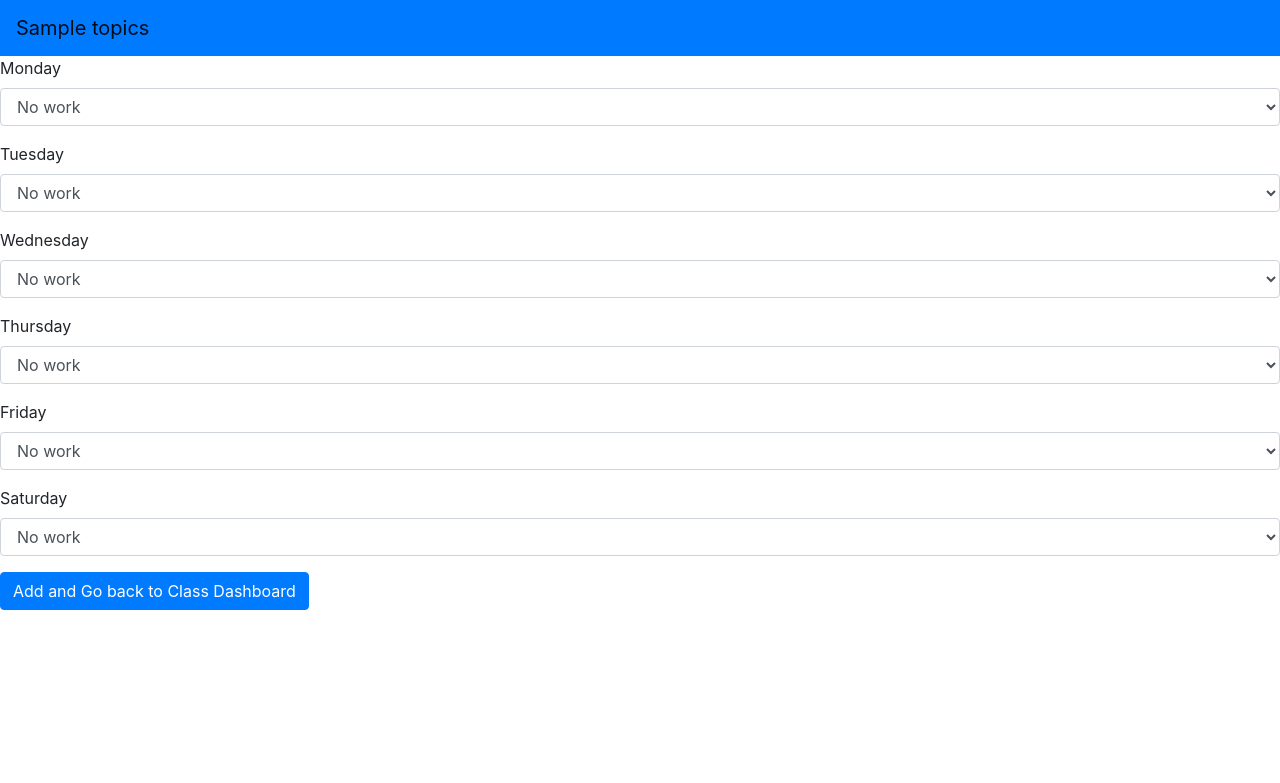
After one commit to IndiaCFG2/team-5, a Django app: template LAHI/main/templates/weekly_agenda.html in a window 1280 px wide. The commit adds this page. Shown: the top 783 px of the page. Run offline with Django 3.2, Linux system fonts and the light colour scheme; the template is opened without the code that fills it: most values are stand-ins (such as "Sample title", 1, 10 or a date in 2020); some libraries are stand-ins or nearby versions.

Commit message:
teacher_dashboard

```diff
--- /dev/null
+++ b/LAHI/main/templates/weekly_agenda.html
@@ -0,0 +1,95 @@
+<html>
+    <head>
+        <meta charset="utf-8">
+        <title>Teacher Dashboard</title>
+        <link rel="stylesheet" href="https://stackpath.bootstrapcdn.com/bootstrap/4.5.2/css/bootstrap.min.css" integrity="sha384-JcKb8q3iqJ61gNV9KGb8thSsNjpSL0n8PARn9HuZOnIxN0hoP+VmmDGMN5t9UJ0Z" crossorigin="anonymous">
+        <!-- <link rel="stylesheet" href="css/weekly_agenda.css"> -->
+    </head>
+    <body >
+        <nav class="navbar navbar-light bg-primary">
+            <a class="navbar-brand" href="#">{{ Topics }}</a>
+            <!-- <button class="navbar-toggler" type="button" data-toggle="collapse" data-target="#navbarNav" aria-controls="navbarNav" aria-expanded="false" aria-label="Toggle navigation">
+              <span class="navbar-toggler-icon"></span>
+            </button> -->
+            <!-- <div class="collapse navbar-collapse" id="navbarNav"> -->
+              <!-- <ul class="navbar-nav">
+                <li class="nav-item active">
+                  <a class="nav-link" href="/logout">Logout <span class="sr-only">(current)</span></a>
+                </li>
+              </ul> -->
+            <!-- </div> -->
+          </nav>
+
+
+
+
+        <form action = "class.html" method="post" >
+            <div class="form-group">
+              <label for="exampleFormControlSelect1">Monday</label>
+              <select class="form-control" id="monday" name = "monday">
+                <option>No work</option>
+                {% for resource in resource_list %}
+                <option>{{ resource.name }}</option>
+                {% endfor %}
+              </select>
+            </div>
+            <div class="form-group">
+                <label for="exampleFormControlSelect1">Tuesday</label>
+                <select class="form-control" id="tuesday" name = "tuesday">
+                  <option>No work</option>
+                  {% for resource in resource_list %}
+                  <option>{{ resource.name }}</option>
+                  {% endfor %}
+                </select>
+            </div>
+            <div class="form-group">
+                <label for="exampleFormControlSelect1">Wednesday</label>
+                <select class="form-control" id="wednesday" name = "wednesday">
+                  <option>No work</option>
+                  {% for resource in resource_list %}
+                  <option>{{ resource.name }}</option>
+                  {% endfor %}
+                </select>
+            </div>
+            <div class="form-group">
+                <label for="exampleFormControlSelect1">Thursday</label>
+                <select class="form-control" id="thursday" name = "thursday">
+                  <option>No work</option>
+                  {% for resource in resource_list %}
+                  <option>{{ resource.name }}</option>
+                  {% endfor %}
+                </select>
+            </div>
+            <div class="form-group">
+                <label for="exampleFormControlSelect1">Friday</label>
+                <select class="form-control" id="friday" name = "friday">
+                  <option>No work</option>
+                  {% for resource in resource_list %}
+                  <option>{{ resource.name }}</option>
+                  {% endfor %}
+                </select>
+            </div>
+            <div class="form-group">
+                <label for="exampleFormControlSelect1">Saturday</label>
+                <select class="form-control" id="saturday" name = "saturday">
+                  <option>No work</option>
+                  {% for resource in resource_list %}
+                  <option>{{ resource.name }}</option>
+                  {% endfor %}
+                </select>
+            </div>
+            <button type="submit" class="btn btn-primary">Add and Go back to Class Dashboard</button>
+          </form>
+
+
+
+
+
+
+     <script src="https://code.jquery.com/jquery-3.2.1.slim.min.js" integrity="sha384-KJ3o2DKtIkvYIK3UENzmM7KCkRr/rE9/Qpg6aAZGJwFDMVNA/GpGFF93hXpG5KkN" crossorigin="anonymous"></script>
+  <script src="https://cdnjs.cloudflare.com/ajax/libs/popper.js/1.11.0/umd/popper.min.js" integrity="sha384-b/U6ypiBEHpOf/4+1nzFpr53nxSS+GLCkfwBdFNTxtclqqenISfwAzpKaMNFNmj4" crossorigin="anonymous"></script>
+  <script src="https://maxcdn.bootstrapcdn.com/bootstrap/4.0.0-beta/js/bootstrap.min.js" integrity="sha384-h0AbiXch4ZDo7tp9hKZ4TsHbi047NrKGLO3SEJAg45jXxnGIfYzk4Si90RDIqNm1" crossorigin="anonymous"></script>
+
+
+    </body>
+</html>
```
Also changed, not shown: LAHI/main/templates/class.html (added, +152 -0 lines), LAHI/main/templates/teacher_dashboard.html (+38 -0 lines).
